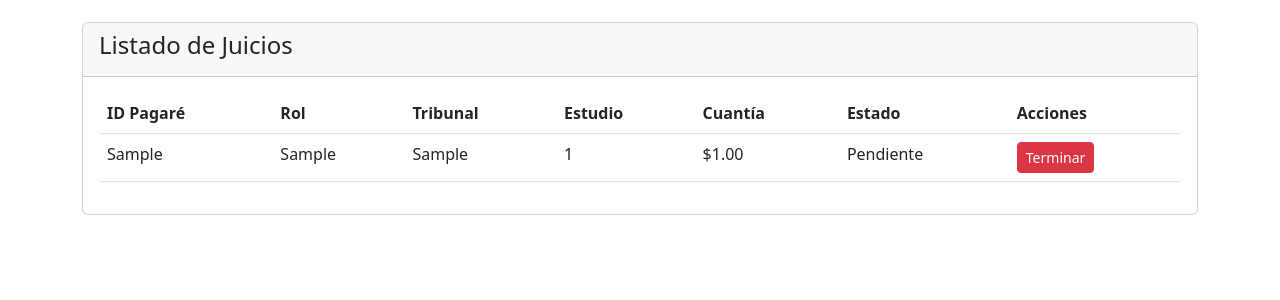
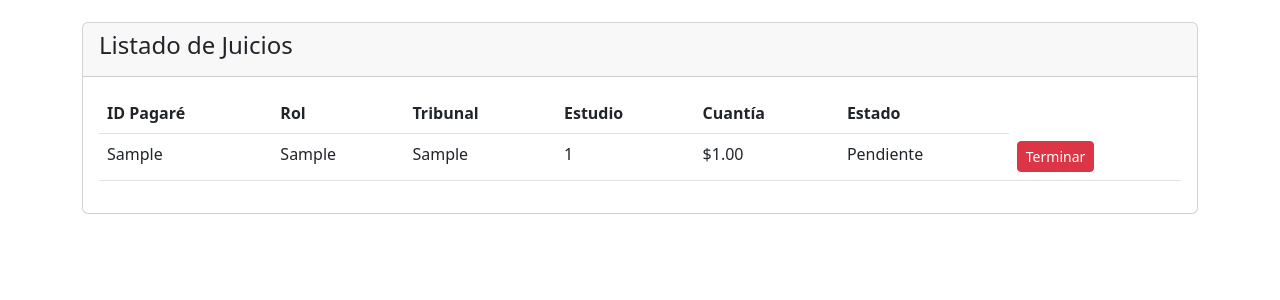
Before and after one commit to garridocindydev/proyecto-final-bootcamp-python, a Flask app: page /financiera in a window 1280 px wide. Shown: the part 370-670 px from the top of the page. Run offline with Flask 3, Linux system fonts and the light colour scheme; tables that the repository leaves empty hold one stand-in row (values such as "Sample post").

```diff
--- a/flask_app/templates/financiera.html
+++ b/flask_app/templates/financiera.html
@@ -55,7 +55,6 @@
                             <th>Estudio</th>
                             <th>Cuantía</th>
                             <th>Estado</th>
-                            <th>Acciones</th>
                         </tr>
                     </thead>
                     <tbody>
```
